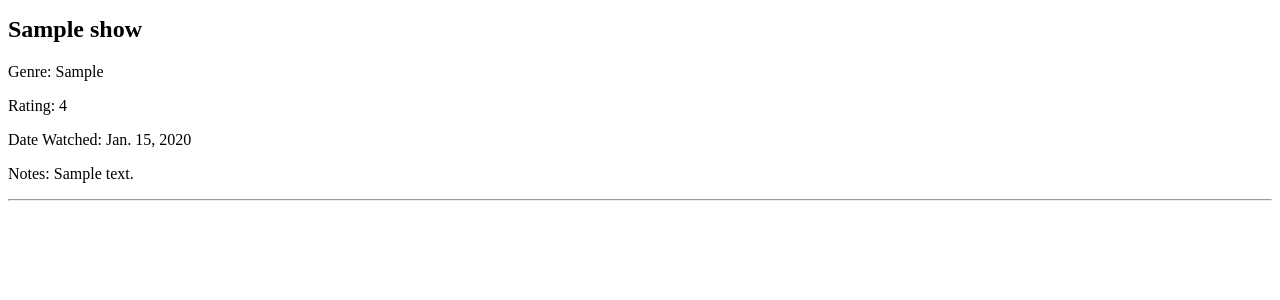
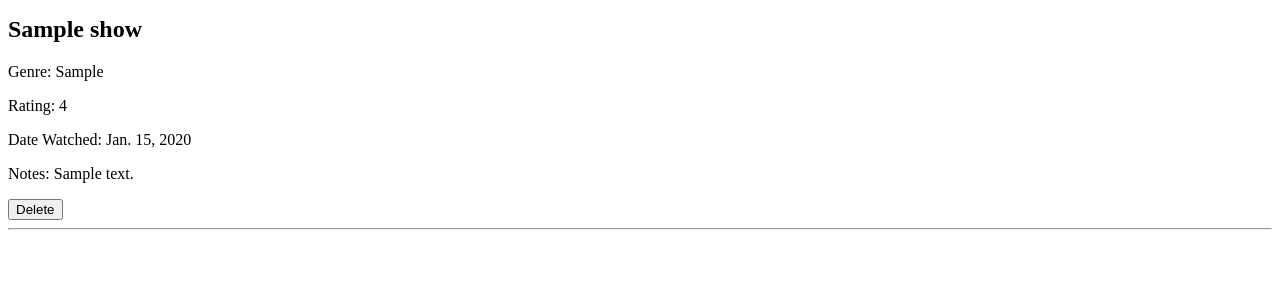
Before and after one commit to SamHarding787/MyShowList, a Django app: page / in a window 1280 px wide. Shown: the part 141-441 px from the top of the page. Run offline with Django 5.2, Linux system fonts and the light colour scheme; tables that the repository leaves empty hold one stand-in row (values such as "Sample post").

Commit message:
Added delete functionality

```diff
--- /dev/null
+++ b/requirements.txt
@@ -0,0 +1,4 @@
+asgiref==3.12.1
+Django==6.1.2
+gunicorn==26.2.0
+sqlparse==0.6.0
--- a/shows/templates/shows/show_list.html
+++ b/shows/templates/shows/show_list.html
@@ -21,6 +21,13 @@
 				<p>Rating: {{show.rating}}</p>
 				<p>Date Watched: {{ show.date_watched}}</p>
 				<p>Notes: {{ show.notes }}</p>
+
+				<form method="POST" action="{% url 'delete_show' show.id %}">
+					{% csrf_token %}
+					<button type="submit" onclick="return confirm('Are you sure you want to delete this show')">
+					Delete
+					</button>
+				</form>
 			</div>
 
 			<hr>
--- a/shows/urls.py
+++ b/shows/urls.py
@@ -4,4 +4,5 @@ from . import views
 urlpatterns = [
 	path('', views.show_list, name='show_list'),
 	path('add/', views.add_show, name="add_show"),
+	path('delete/<int:show_id>/', views.delete_show, name='delete_show'),
 ]
--- a/shows/views.py
+++ b/shows/views.py
@@ -25,3 +25,9 @@ def show_list(request):
 		'shows': shows,
 		'query': query
 	})
+
+def delete_show(request, show_id):
+	if request.method == 'POST':
+		show = Show.objects.get(id=show_id)
+		show.delete()
+	return redirect('show_list')
```
